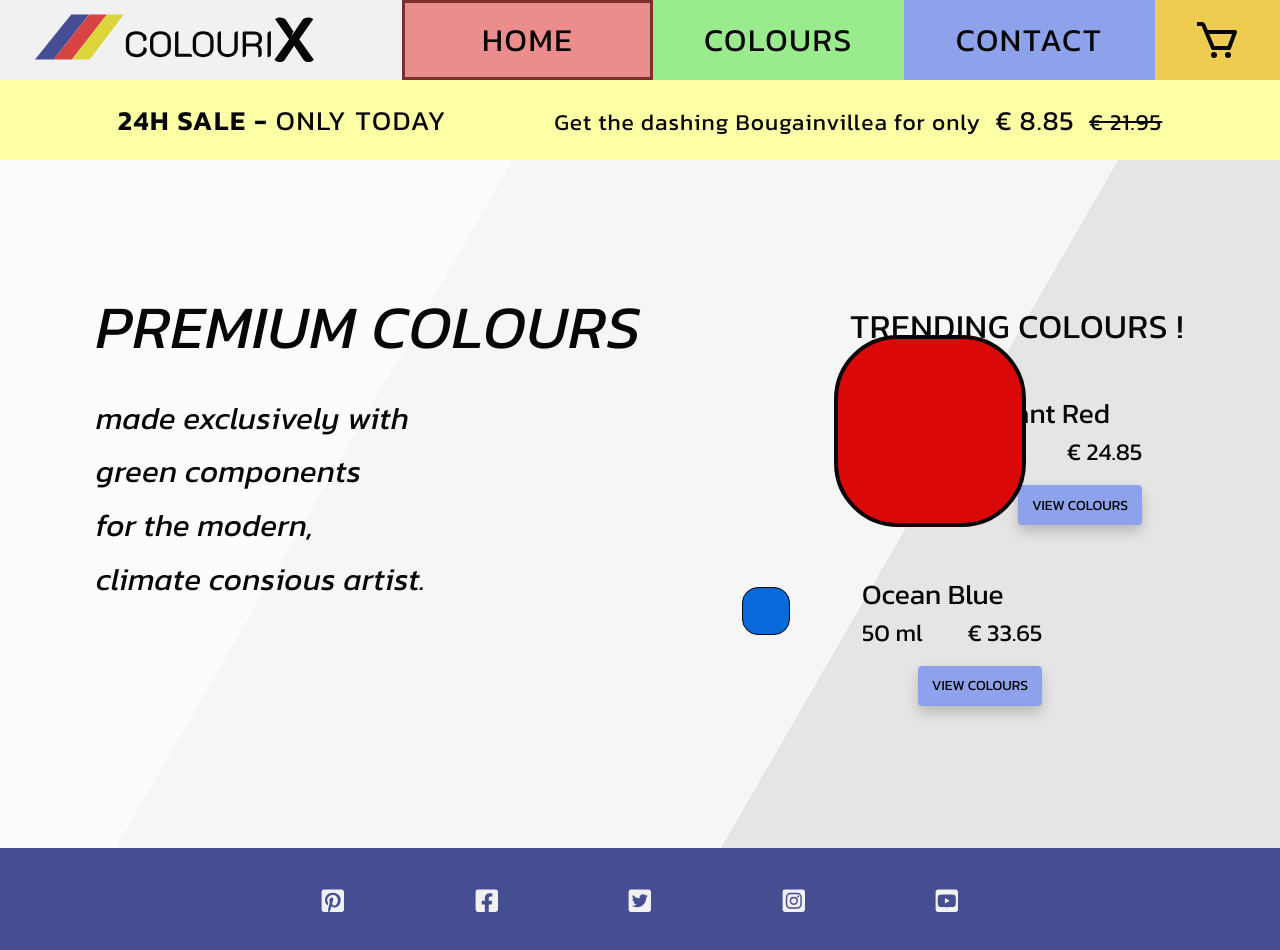
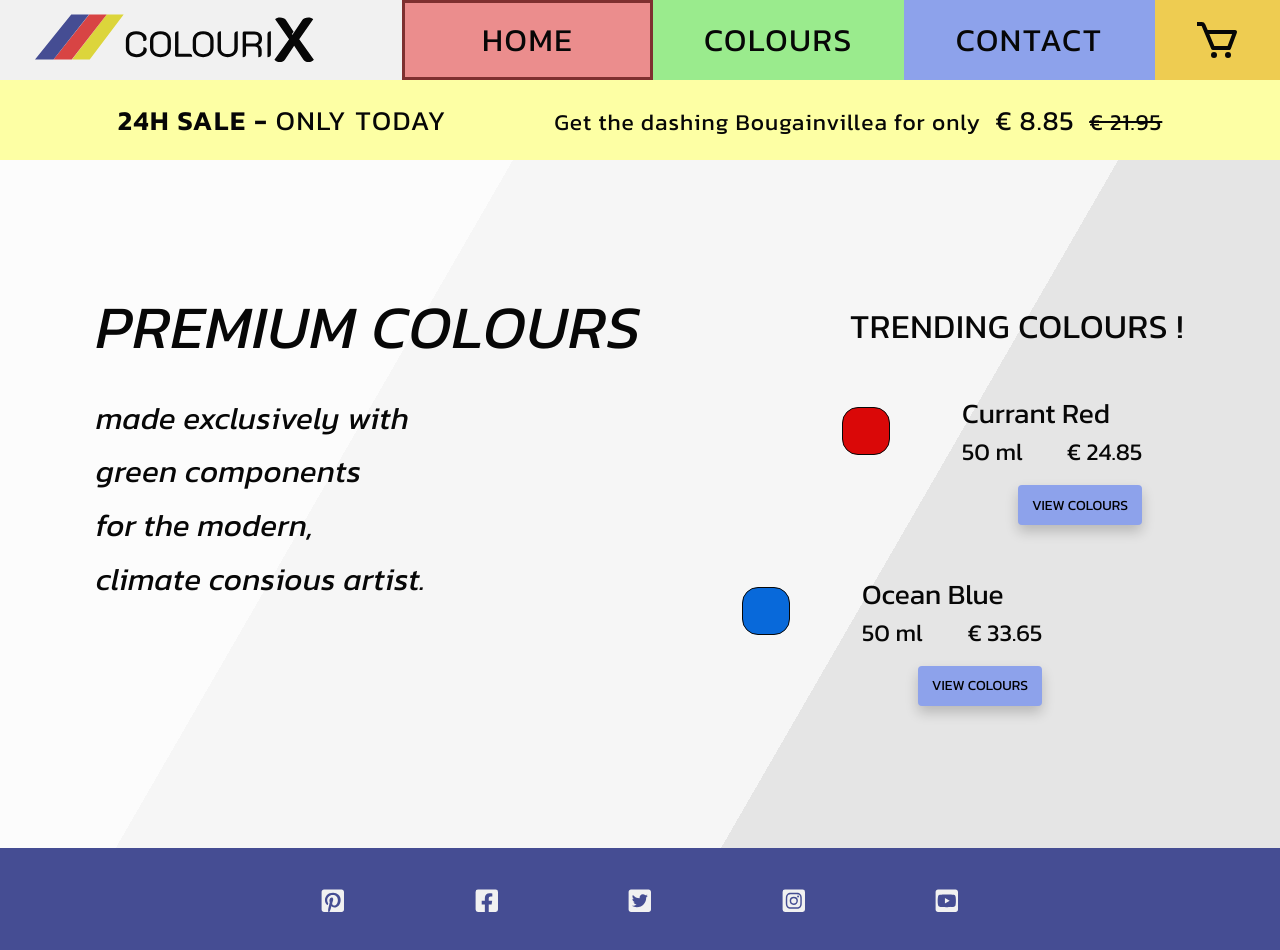
Before and after one commit to Patrick-Svensson/colourix, a React (Create React App) app: page / in a window 1280 px wide. In both pictures the pointer is over the element 865 px from the left and 430 px from the top of the page. Shown: the top 950 px of the page. Built offline with nearby package versions, Linux system fonts and the light colour scheme.

Commit message:
Remove hover state on colours in Home.

```diff
--- a/src/Pages/Home.css
+++ b/src/Pages/Home.css
@@ -73,6 +73,10 @@
     justify-content: space-between;
     align-items: flex-end;
     padding-right: 2rem;
+}
+
+.homeProductImg:hover {
+    transform: none;
 }
 
 .homeColItemContainer {
--- a/src/Pages/Home.js
+++ b/src/Pages/Home.js
@@ -37,7 +37,7 @@ const Home = (props) => {
                                     .map((product) => (
                                         <div key={product.id} className="colourItemContainer homeColItemContainer">
                                             <div
-                                                className="productImg"
+                                                className="productImg homeProductImg"
                                                 style={{
                                                     background: "#" + product.colour,
                                                 }}
```
